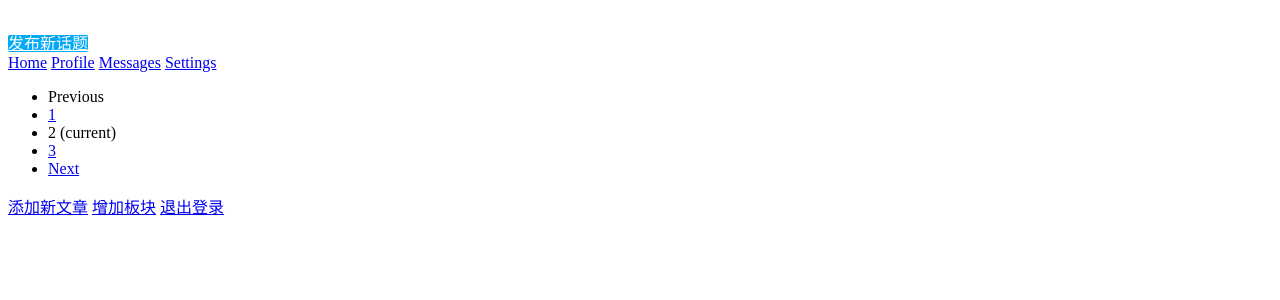
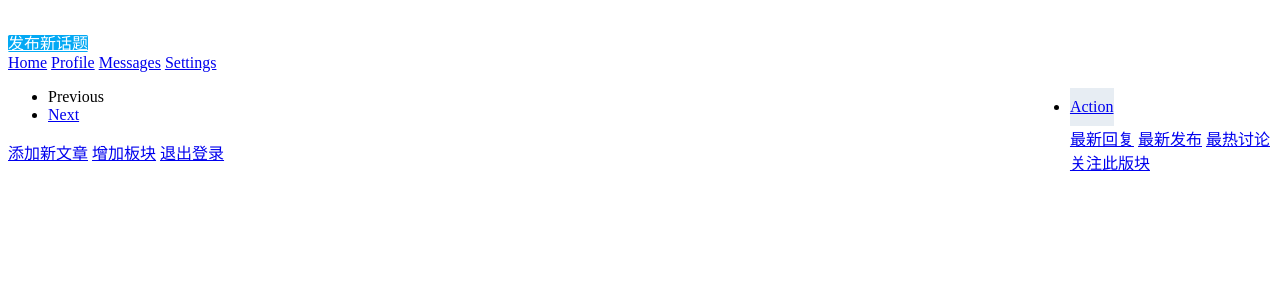
Before and after one commit to TaoJianping/bbs, a Flask app: page / in a window 1280 px wide. Shown: the part 153-453 px from the top of the page. Run offline with Flask 2, Linux system fonts and the light colour scheme; data that the repository does not hold is empty; some libraries are stand-ins or nearby versions.

Commit message:
完成翻页功能

```diff
--- a/models/__init__.py
+++ b/models/__init__.py
@@ -123,6 +123,42 @@
             return model
         return None
 
+    @classmethod
+    def find_byPage(cls, page=0, **kwargs):
+        """
+        根据给定的page和条件找到相应的topic
+        ===
+        args
+            kwargs: 关键词参数, 给定的查询条件,如板块ID
+        return
+            model: 通过找到的数据重构的一系列实例对象
+        """
+        if page == 0 or page == 1:
+            data = list(db[cls.__name__].find(kwargs).sort([("ct", -1)]).limit(7).skip(0))
+            if data is not None:
+                models = [cls._new_from_dict(m) for m in data]
+                return models
+        else:
+            log("kwargs是:", kwargs)
+            data = list(db[cls.__name__].find(kwargs).sort([("ct", -1)]).limit(7).skip((page-1)*7))
+            log("data返回的数据是：", data)
+            if data is not None:
+                models = [cls._new_from_dict(m) for m in data]
+                return models
+        return None
+
+    @classmethod
+    def get_collection_number(cls, **kwargs):
+        """
+        根据给定的关键词参数组成的dict,在数据库中寻找相应的数据
+        ===
+        args
+            kwargs: 关键词参数, 给定的查询条件,如author_id=ObjectId(***)
+        return
+            model: 通过找到的数据重构的一系列实例对象
+        """
+        number = db[cls.__name__].find(kwargs).count()
+        return number
 
     def __repr__(self):
         """
--- a/routes/topic.py
+++ b/routes/topic.py
@@ -1,5 +1,5 @@
 import functools
-
+import math
 from flask import (
     render_template,
     request,
@@ -54,12 +54,18 @@
 @main.route("/", methods=["GET"])
 def index():
     boards = Board.all()
-    board_id = request.args.get("board_id", None)
-    if board_id == "5a1e9237fe3d2659def8f88f" or board_id is None:
-        ms = Topic.all()
+    board_id = request.args.get("board", None)
+    board = Board.find_by(_id=ObjectId(board_id))
+    page = int(request.args.get("page", 0))
+    if (board_id == "5a1e9237fe3d2659def8f88f") or (board_id is None):
+        topic_number = Topic.get_collection_number()
+        page_number = math.ceil(topic_number/7)
+        ms = Topic.find_byPage(page)
     else:
-        ms = Topic.find_all(board_id=ObjectId(board_id))
-    return render_template("BBS/bbs.html", ms=ms, boards=boards)
+        topic_number = Topic.get_collection_number(board_id=ObjectId(board_id))
+        page_number = math.ceil(topic_number/7)
+        ms = Topic.find_byPage(page, board_id=ObjectId(board_id))
+    return render_template("BBS/bbs.html", ms=ms, boards=boards, filter=board, pagenumber=page_number)
 
 
 @main.route("/detail/<topic_id>")
--- a/static/css/MyCss.css
+++ b/static/css/MyCss.css
@@ -55,6 +55,33 @@
 .sidetool {
 }
 
+.nav-pills .nav-link {
+    display: inline;
+}
+
+.nav-tabs .dropdown-toggle {
+    background-color: #e7edf3;
+    display: inline;
+}
+
+.nav-tabs .nav-item .nav-link {
+    display: inline-block;
+    border-bottom-width: 3px;
+    padding-bottom: 10px;
+    padding-top: 10px;
+}
+
+.nav-item.dropdown {
+    position: absolute;
+    right: 10px;
+}
+
+.nav-item.dropdown.show {
+    position: absolute;
+    right: 10px;
+}
+
+
 
 @media screen and (max-device-width:872px){
 
--- a/templates/BBS/bbs.html
+++ b/templates/BBS/bbs.html
@@ -56,12 +56,22 @@
         <div class="col-md-10">
             <div class="card text-center">
                 <div class="card-header">
-                  <ul class="nav nav-pills card-header-pills">
+                  <ul class="nav nav-pills card-header-pills nav-tabs">
                     {% for board in boards %}
                     <li class="nav-item">
                     <a class="nav-link" href="/?board_id={{ board._id }}"> {{ board.board_name}} </a>
                     </li>
                     {% endfor %}
+                    <li class="nav-item dropdown">
+                      <a class="nav-link dropdown-toggle" data-toggle="dropdown" href="#" role="button" aria-haspopup="true" aria-expanded="false">Action</a>
+                      <div class="dropdown-menu">
+                        <a class="dropdown-item" href="#">最新回复</a>
+                        <a class="dropdown-item" href="#">最新发布</a>
+                        <a class="dropdown-item" href="#">最热讨论</a>
+                        <div class="dropdown-divider"></div>
+                        <a class="dropdown-item" href="#">关注此版块</a>
+                      </div>
+                    </li>
                   </ul>
                 </div>
                 <div class="list-group topic-list">
@@ -80,14 +90,9 @@
                       <li class="page-item disabled">
                         <span class="page-link">Previous</span>
                       </li>
-                      <li class="page-item"><a class="page-link" href="#">1</a></li>
-                      <li class="page-item active">
-                        <span class="page-link">
-                          2
-                          <span class="sr-only">(current)</span>
-                        </span>
-                      </li>
-                      <li class="page-item"><a class="page-link" href="#">3</a></li>
+                      {% for i in range(pagenumber) %}
+                      <li class="page-item"><a class="page-link" href="?page={{ loop.index }}&board_id={{ filter._id }}"> {{ loop.index }} </a></li>
+                      {% endfor %}
                       <li class="page-item">
                         <a class="page-link" href="#">Next</a>
                       </li>
```
Also changed, not shown: log.txt (+14 -23 lines), web15.py (deleted, +0 -12 lines).
